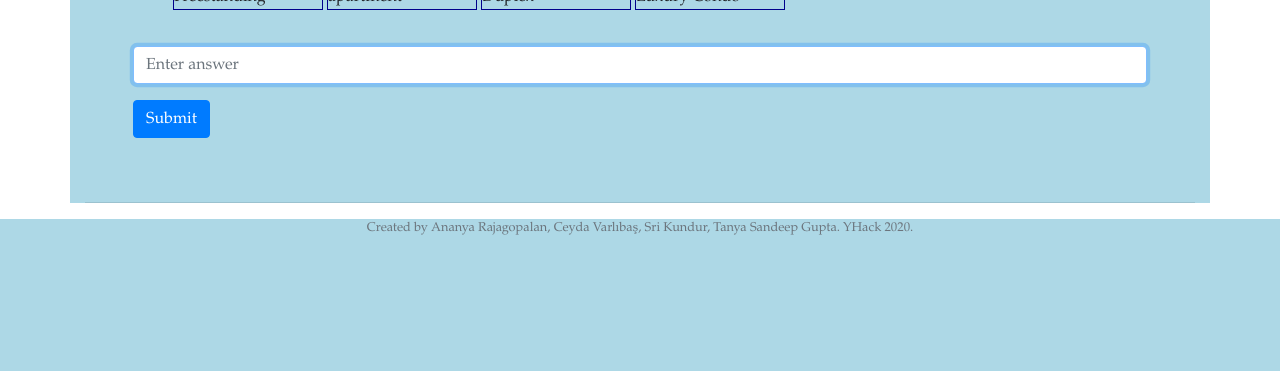
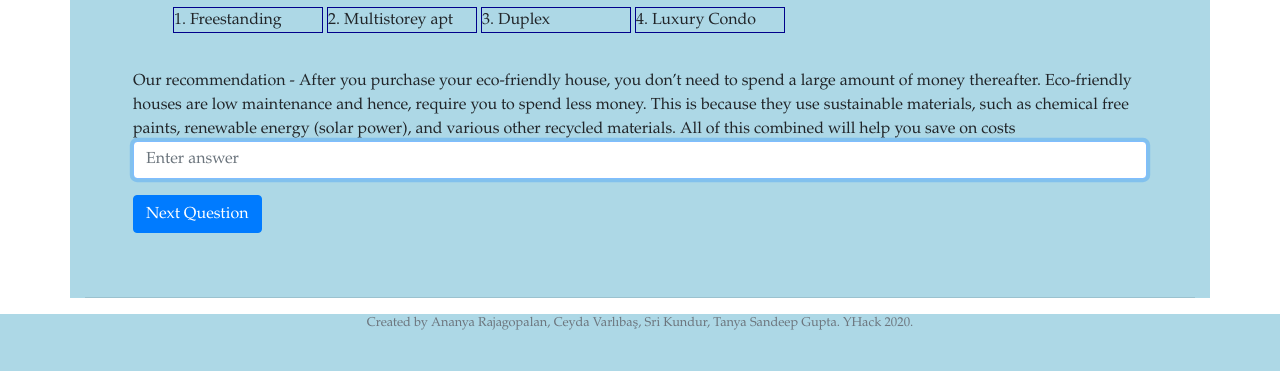
Before and after one commit to AnanyaRa/yhack2020, a Flask app: page /question1 in a window 1280 px wide. Shown: the part 429-800 px from the top of the page. Run offline with Flask 2, Linux system fonts and the light colour scheme; some libraries are stand-ins or nearby versions.

Commit message:
Question 1
QUESTION 1 V3

```diff
--- a/yhack/templates/question1.html
+++ b/yhack/templates/question1.html
@@ -54,32 +54,37 @@
 
             <main class="container p-5">
             <!--{% block main %}{% endblock %}-->
+            <h2>Question 1</h2>
+                What type of housing do you prefer?
 
-                This is probably the main part that we will change from page to page
                 <ul id="galleries">
                   <li>
                       <img src="https://upload.wikimedia.org/wikipedia/commons/d/da/Nordisches_Einfamilienhaus.jpg"  class="border" width="150" height="150" border="0" title="Freestanding" /></a>
-                      <p>Freestanding</p>
+                      <p>1. Freestanding</p>
                   </li>
                   <li>
                       <img src="https://thumbs.dreamstime.com/b/tall-modern-multistory-house-under-blue-sky-36089112.jpg"  class="border" width="150" height="150" border="0" title="Multistory apartment" /></a>
-                      <p>Multistory apartment</p>
+                      <p>2. Multistorey apt</p>
                   </li>
                   <li>
                       <img src="https://www.achahomes.com/wp-content/uploads/2020/01/Contemporary-style-elevation-ideas.jpg"  class="border" width="150" height="150" border="0" title="Duplex" /></a>
-                      <p>Duplex</p>
+                      <p>3. Duplex</p>
                   </li>
                   <li>
                       <img src="https://www.99.co/blog/singapore/wp-content/uploads/2019/06/resale-condo-cheap-e1560147003362.jpg"  class="border" width="150" height="150" border="0" title="Luxury Condo" /></a>
-                      <p>Luxury Condo</p>
+                      <p>4. Luxury Condo</p>
                   </li>
               </ul>
+
+              Our recommendation - After you purchase your eco-friendly house, you don’t need to spend a large amount of money thereafter. Eco-friendly houses are low maintenance and hence,
+              require you to spend less money. This is because they use sustainable materials, such as chemical free paints, renewable energy (solar power), and various other recycled materials.
+              All of this combined will help you save on costs
 
                 <form action="/question1" method="post">
                     <div class="form-group">
                         <input autocomplete="off" autofocus class="form-control" name="q1" placeholder="Enter answer" type="text">
                     </div>
-                    <button class="btn btn-primary" type="submit">Submit</button>
+                    <button class="btn btn-primary" type="submit">Next Question</button>
                 </form>
 
             </main>
```
